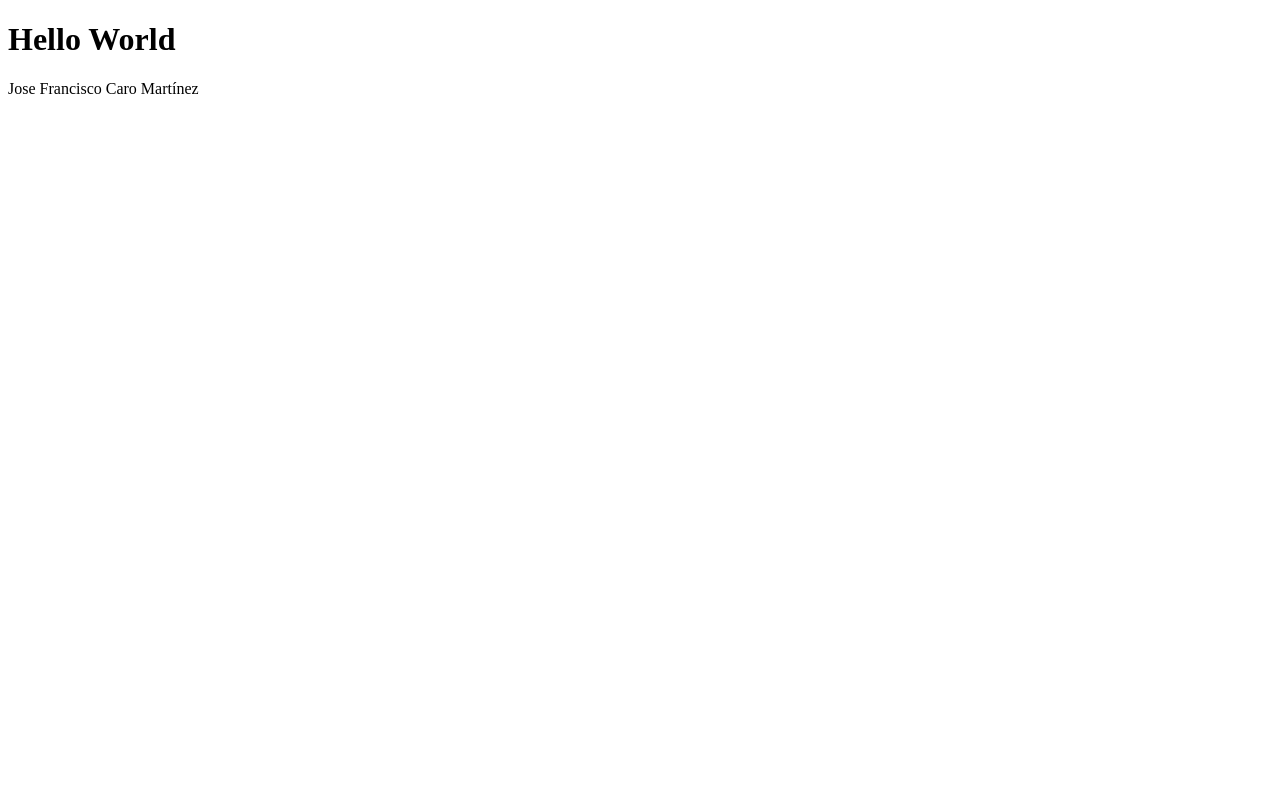
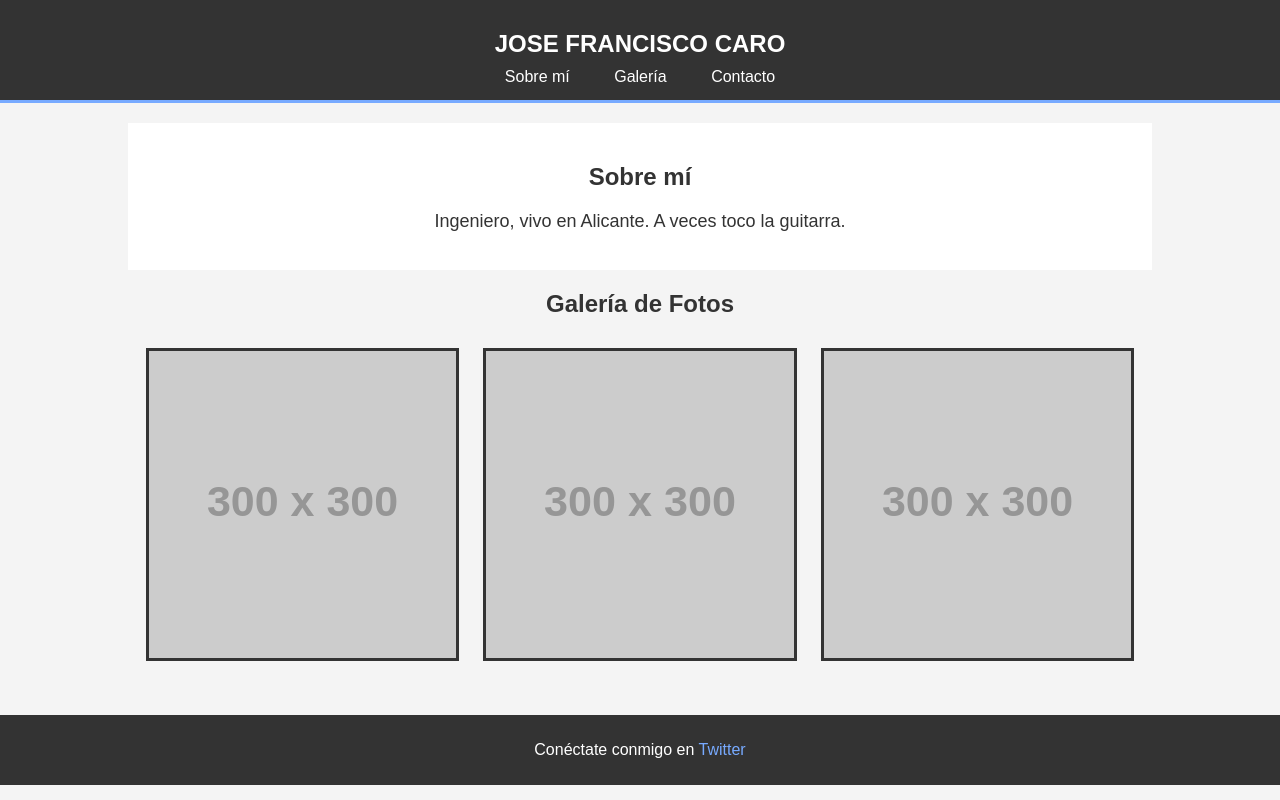
Before and after one commit to jfcaro/jfcaro.github.io, a plain HTML site: page index.html in a window 1280 px wide. Drawn offline with Linux system fonts and the light colour scheme; placeholder pictures from the web are drawn by us.

Commit message:
Update index.html

```diff
--- a/index.html
+++ b/index.html
@@ -1,7 +1,110 @@
 <!DOCTYPE html>
-<html>
+<html lang="es">
+<head>
+    <meta charset="UTF-8">
+    <meta name="viewport" content="width=device-width, initial-scale=1.0">
+    <title>Jose Francisco Caro - Página Personal</title>
+    <style>
+        body {
+            font-family: Arial, sans-serif;
+            background-color: #f4f4f4;
+            color: #333;
+            margin: 0;
+            padding: 0;
+        }
+        .container {
+            width: 80%;
+            margin: 0 auto;
+            overflow: hidden;
+        }
+        header {
+            background: #333;
+            color: #fff;
+            padding-top: 30px;
+            min-height: 70px;
+            border-bottom: #77aaff 3px solid;
+        }
+        header h1 {
+            text-align: center;
+            text-transform: uppercase;
+            margin: 0;
+            font-size: 24px;
+        }
+        nav {
+            text-align: center;
+            padding: 10px;
+        }
+        nav a {
+            color: #fff;
+            text-decoration: none;
+            padding: 5px 20px;
+        }
+        nav a:hover {
+            background: #77aaff;
+            transition: 0.3s;
+        }
+        .bio {
+            padding: 20px;
+            background: #fff;
+            margin-top: 20px;
+        }
+        .bio h2 {
+            text-align: center;
+        }
+        .bio p {
+            text-align: center;
+            font-size: 18px;
+        }
+        .gallery {
+            margin: 20px 0;
+            text-align: center;
+        }
+        .gallery img {
+            width: 30%;
+            margin: 10px;
+            border: 3px solid #333;
+        }
+        .footer {
+            background: #333;
+            color: #fff;
+            text-align: center;
+            padding: 10px 0;
+            margin-top: 20px;
+        }
+        .footer a {
+            color: #77aaff;
+            text-decoration: none;
+        }
+        .footer a:hover {
+            text-decoration: underline;
+        }
+    </style>
+</head>
 <body>
-<h1>Hello World</h1>
-<p>Jose Francisco Caro Martínez</p>
+    <header>
+        <div class="container">
+            <h1>Jose Francisco Caro</h1>
+        </div>
+        <nav>
+            <a href="#bio">Sobre mí</a>
+            <a href="#gallery">Galería</a>
+            <a href="#contact">Contacto</a>
+        </nav>
+    </header>
+    <div class="container">
+        <section id="bio" class="bio">
+            <h2>Sobre mí</h2>
+            <p>Ingeniero, vivo en Alicante. A veces toco la guitarra.</p>
+        </section>
+        <section id="gallery" class="gallery">
+            <h2>Galería de Fotos</h2>
+            <img src="https://via.placeholder.com/300" alt="Foto 1">
+            <img src="https://via.placeholder.com/300" alt="Foto 2">
+            <img src="https://via.placeholder.com/300" alt="Foto 3">
+        </section>
+    </div>
+    <footer class="footer">
+        <p>Conéctate conmigo en <a href="https://twitter.com/jfrcaro" target="_blank">Twitter</a></p>
+    </footer>
 </body>
 </html>
```
